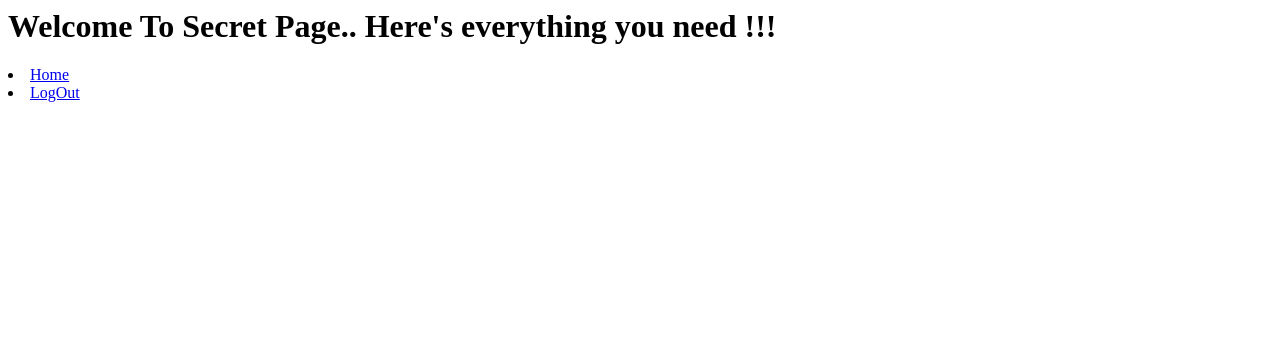
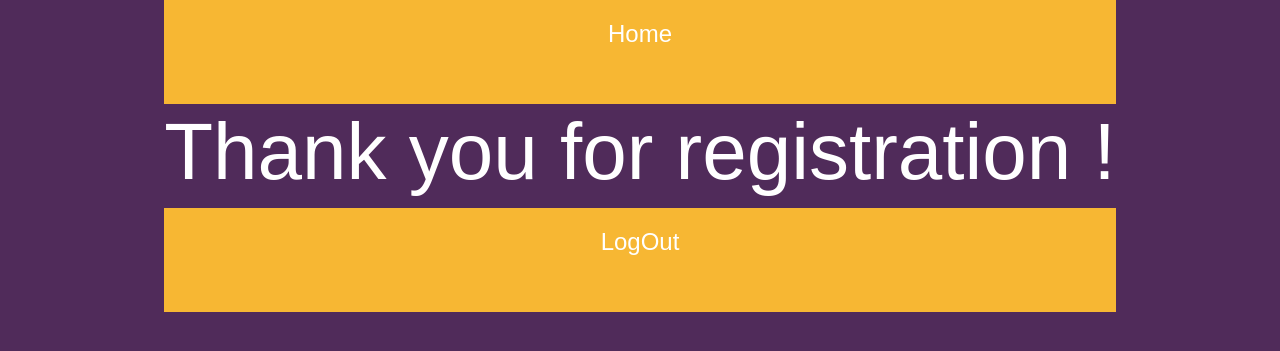
Before and after one commit to Salman-Farshe/Authentication, a Node server app: page /secret in a window 1280 px wide. Shown: the top 351 px of the page. Run offline with Node 20, Linux system fonts and the light colour scheme; the visitor is signed in with stand-in values (Sample User, id 1); some libraries are stand-ins or nearby versions.

Commit message:
Styling Secret Routes

```diff
--- a/public/app.css
+++ b/public/app.css
@@ -226,11 +226,17 @@ body {
     @media (max-width: 56.25em) {
       .home__header {
         letter-spacing: 0rem; } }
+    @media (max-width: 37.5em) {
+      .home__header {
+        margin-top: 0rem; } }
   .home__text {
     margin: 2rem auto; }
     @media (max-width: 56.25em) {
       .home__text {
         margin: 1rem auto; } }
+    @media (max-width: 37.5em) {
+      .home__text {
+        margin: 0rem auto; } }
     .home__text p {
       font-weight: 700;
       letter-spacing: 0.1rem; }
@@ -241,6 +247,9 @@ body {
     display: flex;
     flex-flow: row nowrap;
     justify-content: center; }
+    @media (max-width: 37.5em) {
+      .home__link {
+        flex-flow: column nowrap; } }
     .home__link button {
       margin: 1rem 2rem;
       padding: 0.5rem;
@@ -248,7 +257,25 @@ body {
       @media (max-width: 56.25em) {
         .home__link button {
           margin: 1rem; } }
+      @media (max-width: 37.5em) {
+        .home__link button {
+          margin: 0.5rem; } }
       .home__link button a {
         text-decoration: none;
         padding: 5rem 1rem;
         color: #ffffff; }
+
+.secret {
+  display: grid;
+  grid-template-columns: auto;
+  grid-template-rows: repeat(3, 1fr);
+  justify-content: center;
+  text-align: center; }
+  .secret li {
+    list-style: none;
+    padding: 1rem;
+    background-color: #f7b733; }
+    .secret li a {
+      font-size: 1.5rem;
+      color: #ffffff;
+      text-decoration: none; }
--- a/public/app.scss
+++ b/public/app.scss
@@ -321,6 +321,9 @@ $big: 112.5em;
         @include responsive(portait){
             letter-spacing: 0rem;
         }
+        @include responsive(_small){
+            margin-top: 0rem;
+        }
     }
 
     &__text{
@@ -329,6 +332,10 @@ $big: 112.5em;
         @include responsive(portait){
             margin: 1rem auto;
         }
+        @include responsive(_small){
+            margin: 0rem auto;
+        }
+
         p{
             font-weight: 700;
             letter-spacing: 0.1rem;
@@ -343,6 +350,11 @@ $big: 112.5em;
         display: flex;
         flex-flow: row nowrap;
         justify-content: center;
+
+        @include responsive(_small){
+            flex-flow: column nowrap;
+        }
+
         button{
             margin: 1rem 2rem;
             padding: 0.5rem;
@@ -350,6 +362,9 @@ $big: 112.5em;
 
             @include responsive(portait){
                 margin: 1rem;
+            }
+            @include responsive(_small){
+                margin: 0.5rem;
             }
 
             a{
@@ -360,3 +375,23 @@ $big: 112.5em;
         }
     }
 }
+
+
+// Secret section
+.secret{
+    display: grid;
+    grid-template-columns: auto;
+    grid-template-rows: repeat(3, 1fr);
+    justify-content: center;
+    text-align: center;
+    li{
+        list-style: none;
+        padding: 1rem;
+        background-color: #f7b733;
+        a{
+            font-size: 1.5rem;
+            color: #ffffff;
+            text-decoration: none;
+        }
+    }
+}
--- a/views/home.ejs
+++ b/views/home.ejs
@@ -26,6 +26,9 @@
         <button class="btn btn-secondary">
             <a href="/logout">LogOut</a>
         </button>
+        <button class="btn btn-warning">
+            <a href="/secret">Secret</a>
+        </button>
     </div>
 
 </div>
--- a/views/secret.ejs
+++ b/views/secret.ejs
@@ -1,11 +1,21 @@
-<h1>
-    Welcome To Secret Page.. Here's everything you need !!!
-</h1>
+<%- include('partials/header') %>
 
+
+<div class="secret">
 
     <li>
         <a href="/">Home</a>
     </li>
+
+    <h1 class="display-1">
+        Thank you for registration !
+    </h1>
+
     <li>
         <a href="/logout">LogOut</a>
     </li>
+
+</div>
+
+
+<%- include('partials/footer') %>
```
Lines whose indentation alone changed are shown as unchanged.
